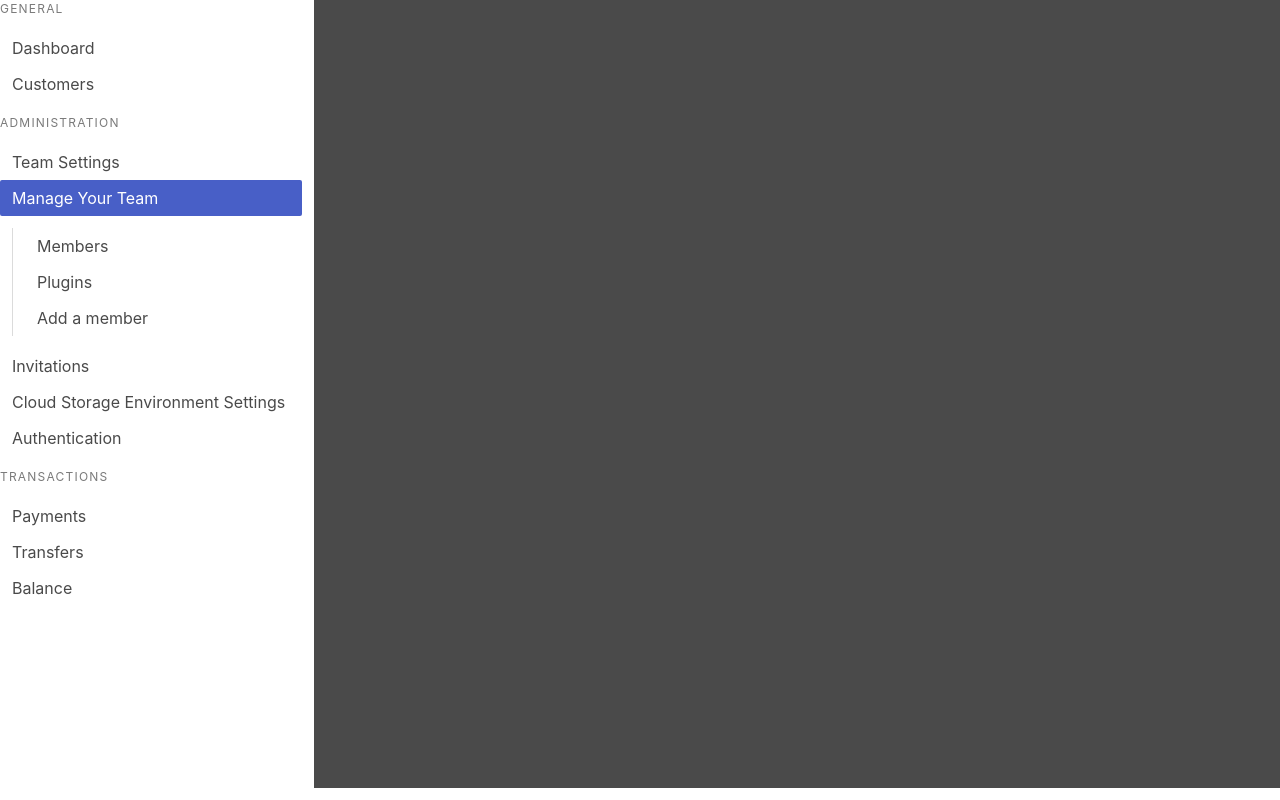
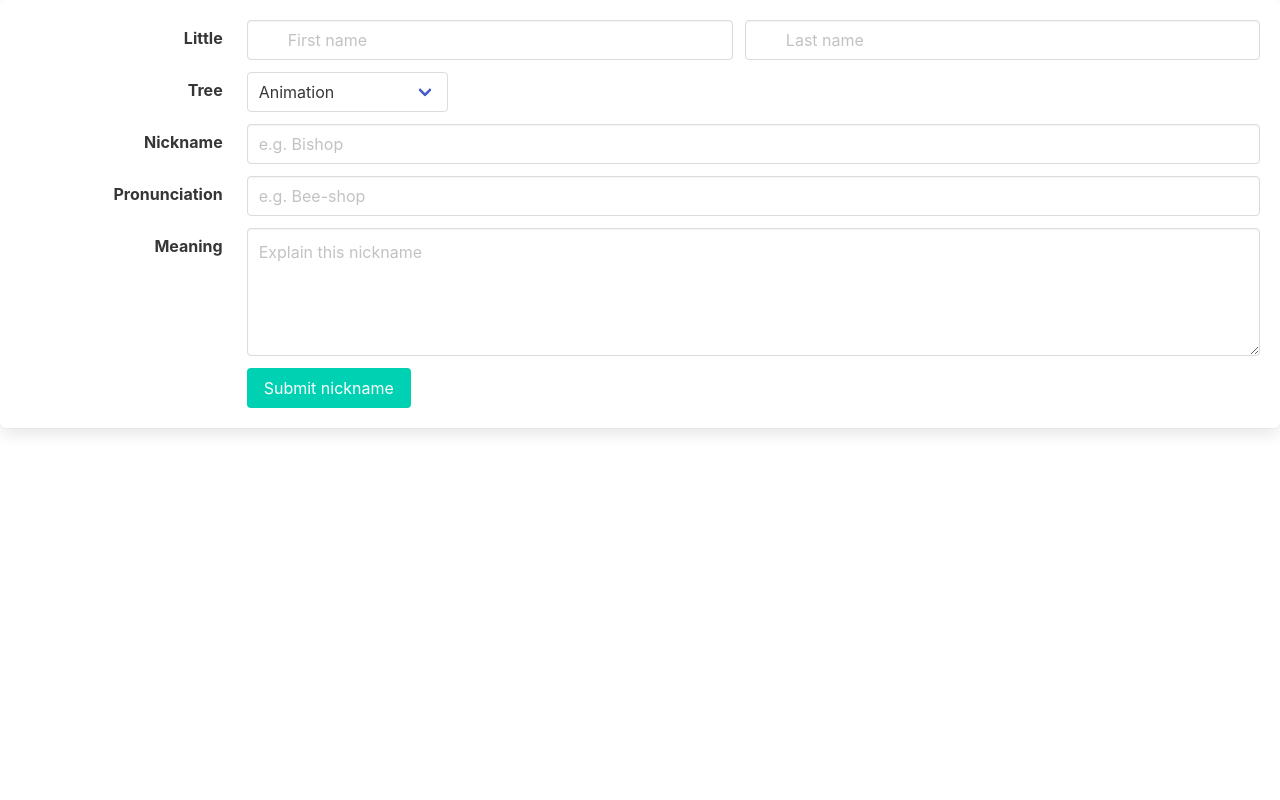
Before and after one commit to christinathihoang/cerberus-frontend, a React (Create React App) app: page /nickname-form in a window 1280 px wide. Built offline with nearby package versions, Linux system fonts and the light colour scheme.

Commit message:
create nickname form

```diff
--- a/package.json
+++ b/package.json
@@ -10,9 +10,11 @@
     "@types/node": "^12.12.53",
     "@types/react": "^16.9.44",
     "@types/react-dom": "^16.9.8",
+    "@types/react-router-dom": "^5.1.5",
     "bulma": "^0.9.0",
     "react": "^16.13.1",
     "react-dom": "^16.13.1",
+    "react-router-dom": "^5.2.0",
     "react-scripts": "3.4.1",
     "styled-components": "^5.1.1",
     "typescript": "^3.7.5"
--- a/src/App.tsx
+++ b/src/App.tsx
@@ -2,17 +2,23 @@ import React from "react";
 import "./App.css";
 import Menu from "./components/Menu";
 import { Wrapper } from "./styledComponents";
+import { BrowserRouter as Router, Link, Route, Switch } from "react-router-dom";
+import NicknameForm from "./components/NicknameForm";
 
 function App() {
   return (
-
-    <div className="columns">
-      <div className="column is-one-quarter">
-        <Menu />
-      </div>
-      <div className="column has-background-grey-dark"></div>
-
-    </div>
+    // <div className="columns">
+    //   <div className="column is-one-fifth">
+    //     {/* <Menu /> */}
+    //   </div>
+    //   <div className="column">
+        <Router>
+          <Switch>
+            <Route path="/nickname-form" component={NicknameForm} />
+          </Switch>
+        </Router>
+    //   </div>
+    // </div>
   );
 }
 
--- a/src/components/Menu.tsx
+++ b/src/components/Menu.tsx
@@ -1,12 +1,12 @@
 import React from 'react';
 import 'bulma/css/bulma.css'
+import crest from '../assets/kappa-phi-lambda-crest.png';
 
 function Menu() {
   return (
     <aside className="menu">
-      <p className="menu-label">
-        General
-  </p>
+      <img src={crest}/>;
+      <p className="menu-label">General</p>
       <ul className="menu-list">
         <li><a>Dashboard</a></li>
         <li><a>Customers</a></li>
@@ -31,11 +31,7 @@ function Menu() {
       <p className="menu-label">
         Transactions
   </p>
-      <ul className="menu-list">
-        <li><a>Payments</a></li>
-        <li><a>Transfers</a></li>
-        <li><a>Balance</a></li>
-      </ul>
+
     </aside>
   )
 }
--- a/src/components/NicknameForm.tsx
+++ b/src/components/NicknameForm.tsx
@@ -1,11 +1,126 @@
-import React from 'react';
-import 'bulma/css/bulma.css'
-
+import React from "react";
+import "bulma/css/bulma.css";
 
 function NicknameForm() {
   return (
-    <div></div>
-  )
+    <div className="box">
+      <div className="field is-horizontal">
+        <div className="field-label is-normal">
+          <label className="label">Little</label>
+        </div>
+        <div className="field-body">
+          <div className="field">
+            <p className="control is-expanded has-icons-left">
+              <input className="input" type="text" placeholder="First name" />
+              <span className="icon is-small is-left">
+                <i className="fas fa-user"></i>
+              </span>
+            </p>
+          </div>
+          <div className="field">
+            <p className="control is-expanded has-icons-left has-icons-right">
+              <input
+                className="input"
+                type="email"
+                placeholder="Last name"
+              />
+              <span className="icon is-small is-left">
+                <i className="fas fa-envelope"></i>
+              </span>
+              <span className="icon is-small is-right">
+                <i className="fas fa-check"></i>
+              </span>
+            </p>
+          </div>
+        </div>
+      </div>
+
+      <div className="field is-horizontal">
+        <div className="field-label is-normal">
+          <label className="label">Tree</label>
+        </div>
+        <div className="field-body">
+          <div className="field is-narrow">
+            <div className="control">
+              <div className="select is-fullwidth">
+                <select>
+                  <option>Animation</option>
+                  <option>Drink</option>
+                  <option>Heavenly Creations</option>
+                  <option>Imagination</option>
+                  <option>Literature</option>
+                  <option>Nature</option>
+                  <option>Power</option>
+                </select>
+              </div>
+            </div>
+          </div>
+        </div>
+      </div>
+
+
+      <div className="field is-horizontal">
+        <div className="field-label is-normal">
+          <label className="label">Nickname</label>
+        </div>
+        <div className="field-body">
+          <div className="field">
+            <div className="control">
+              <input
+                className="input"
+                type="text"
+                placeholder="e.g. Bishop"
+              />
+            </div>
+          </div>
+        </div>
+      </div>
+
+      <div className="field is-horizontal">
+        <div className="field-label is-normal">
+          <label className="label">Pronunciation</label>
+        </div>
+        <div className="field-body">
+          <div className="field">
+            <div className="control">
+              <input
+                className="input"
+                type="text"
+                placeholder="e.g. Bee-shop"
+              />
+            </div>
+          </div>
+        </div>
+      </div>
+
+      <div className="field is-horizontal">
+        <div className="field-label is-normal">
+          <label className="label">Meaning</label>
+        </div>
+        <div className="field-body">
+          <div className="field">
+            <div className="control">
+              <textarea
+                className="textarea"
+                placeholder="Explain this nickname"
+              ></textarea>
+            </div>
+          </div>
+        </div>
+      </div>
+
+      <div className="field is-horizontal">
+        <div className="field-label"></div>
+        <div className="field-body">
+          <div className="field">
+            <div className="control">
+              <button className="button is-primary">Submit nickname</button>
+            </div>
+          </div>
+        </div>
+      </div>
+    </div>
+  );
 }
 
 export default NicknameForm;
```
Also changed, not shown: src/assets/kappa-phi-lambda-crest.png (added), 1 other file (tests, documents, lock files or other folders).
